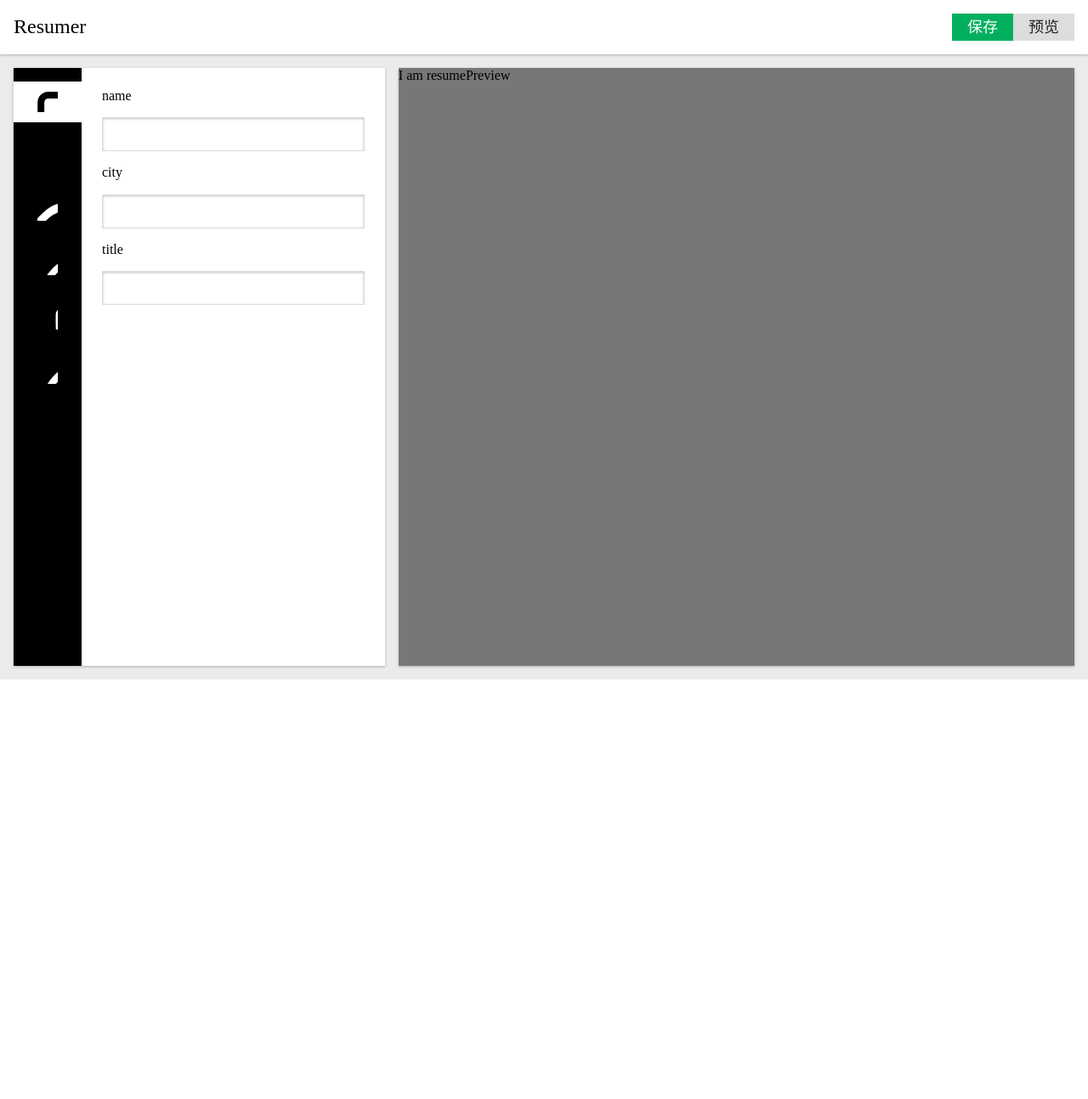
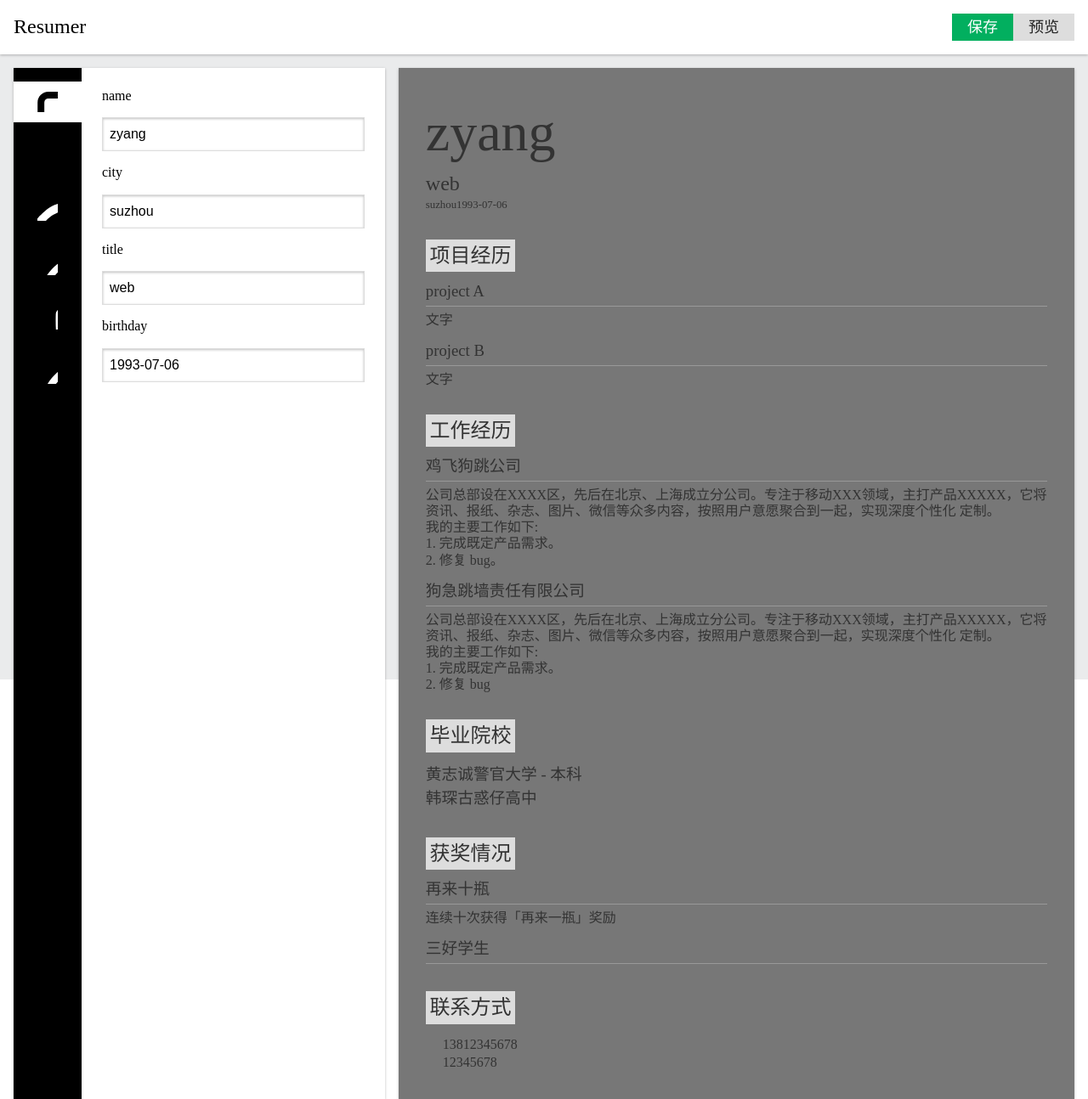
Before and after one commit to ZhaolYang/onlineResumer, a Vue app: page / in a window 1280 px wide. Shown: the whole page at 85% size. Before the commit the page ends 800 px from the top, so only its background shows below. Built offline with nearby package versions, Linux system fonts and the light colour scheme.

Commit message:
实现预览

```diff
--- a/src/App.vue
+++ b/src/App.vue
@@ -55,7 +55,7 @@
 
 
   #resumeEditor{
-    width: 35%;
+    min-width: 35%;
     background: #444;
   }
   #resumePreview{
--- a/src/components/ResumePreview.vue
+++ b/src/components/ResumePreview.vue
@@ -1,18 +1,113 @@
 <template>
 	<div id="resumePreview">
-		I am resumePreview
+
+		<section data-name="profile" v-show="resume.profile">
+			<h1>
+				{{resume.profile.name}}
+			</h1>
+			<h2>{{resume.profile.title}}</h2>
+			<p>
+				<small>{{resume.profile.city}}</small>
+				<small>{{resume.profile.birthday}}</small>
+			</p>
+		</section>
+
+		<section data-name="projects" v-show="resume.education">
+			<h2>项目经历</h2>
+			<ol>
+				<li v-for="item in resume.projects">
+					<h3>{{item.name}}</h3>
+					<p v-show="item.content"> {{item.content}} </p>
+				</li>
+			</ol>
+		</section>
+
+		<section data-name="workHistory" v-show="resume.workHistory">
+			<h2>工作经历</h2>
+			<ol>
+				<li v-for="item in resume.workHistory">
+					<h3>{{item.company}}</h3>
+					<p v-show="item.content"> {{item.content}} </p>
+				</li>
+			</ol>
+		</section>
+
+		<section data-name="education" v-show="resume.education">
+			<h2>毕业院校</h2>
+			<ol>
+				<li v-for="item in resume.education">
+					<h3>{{item.school}}
+						<span v-show="item.content"> - {{item.content}} </span>
+					</h3>
+				</li>
+			</ol>
+		</section>
+
+		<section data-name="awards" v-show="resume.awards">
+			<h2>获奖情况</h2>
+			<ol>
+				<li v-for="item in resume.awards">
+					<h3>{{item.name}}</h3>
+					<p v-show="item.content"> {{item.content}} </p>
+				</li>
+			</ol>
+		</section>
+
+		<section data-name="contacts" v-show="resume.contacts">
+			<h2>联系方式</h2>
+			<table>
+				<tr v-for="item in resume.contacts">
+					<td>{{item.contacts}}</td>
+					<td v-show="item.content"> {{item.content}} </td>
+				</tr>
+			</table>
+		</section>
 	</div>
 </template>
 
 <script>
 	export default {
-		name: 'ResumeEditor'
+		name: 'ResumeEditor',
+		computed: {
+			resume(){
+				return this.$store.state.resume
+			}
+		}
 	}
 </script>
 
-<style>
-	#resumePreview {
-		background: #fff;
-		box-shadow: 0 1px 3px 0 rgba(0,0,0,0.25);
+<style lang="scss">
+	#resumePreview { background:white; box-shadow:0 1px 3px 0 rgba(0,0,0,0.25); padding: 2em;
+			color: #333; line-height: 1.2; overflow: auto;
+			* {box-sizing: border-box; font-variant: normal; font-weight: normal;}
+			ol{ list-style: none; }
+			section + section{ margin-top: 2em; }
+			p{ white-space: pre-line; } // 请问为什么要加这一行
+			section {
+				> h2:first-child{ background: #ddd; display: inline-block; padding: .2em;
+					margin-bottom: .5em;
+			}
+		}
+		section[data-name="profile"]{
+			> h1{ margin: .1em 0; font-size: 4em; }
+		}
+		section[data-name="workHistory"],
+		section[data-name="projects"],
+		section[data-name="awards"]{
+			li + li { margin-top: 1em; }
+			li {
+				h3{ border-bottom: 1px solid #999; padding-bottom: .3em; margin-bottom: .3em; }
+			}
+		}
+		section[data-name="education"]{
+			li{
+				line-height: 1.5;
+			}
+		}
+		section[data-name="contacts"]{
+			td:first-child{
+				padding-right: 1em;
+			}
+		}
 	}
 </style>
--- a/src/store/index.js
+++ b/src/store/index.js
@@ -9,32 +9,41 @@
         resume: {
           config: [
             { field: 'profile', icon: 'id' },
-            { field: 'work history', icon: 'work' },
+            { field: 'workHistory', icon: 'work' },
             { field: 'education', icon: 'book' },
             { field: 'projects', icon: 'heart' },
             { field: 'awards', icon: 'cup' },
             { field: 'contacts', icon: 'phone' },
           ],
           profile: {
-            name: '',
-            city: '',
-            title: ''
+            name: 'zyang',
+            city: 'suzhou',
+            title: 'web',
+            birthday: '1993-07-06'
           },
-          'work history': [
-          	{ company: 'AL', content: '我的第二份工作是' },
-          	{ company: 'TX', content: '我的第一份工作是' }
-          ],
+          workHistory: [
+	        {
+	          company: '鸡飞狗跳公司', content: `公司总部设在XXXX区，先后在北京、上海成立分公司。专注于移动XXX领域，主打产品XXXXX，它将资讯、报纸、杂志、图片、微信等众多内容，按照用户意愿聚合到一起，实现深度个性化 定制。
+	我的主要工作如下:
+	1. 完成既定产品需求。
+	2. 修复 bug。`
+	        },
+	        { company: '狗急跳墙责任有限公司', content: `公司总部设在XXXX区，先后在北京、上海成立分公司。专注于移动XXX领域，主打产品XXXXX，它将资讯、报纸、杂志、图片、微信等众多内容，按照用户意愿聚合到一起，实现深度个性化 定制。
+	我的主要工作如下:
+	1. 完成既定产品需求。
+	2. 修复 bug` },
+	      ],
           education: [
-          	{ school: 'AL', content: '文字' },
-          	{ school: 'TX', content: '文字' }
+          	{ school: '黄志诚警官大学', content: '本科' },
+        	{ school: '韩琛古惑仔高中'},
           ],
           projects: [
           	{ name: 'project A', content: '文字' },
           	{ name: 'project B', content: '文字' }
           ],
           awards: [
-          	{ name: 'awards A', content: '文字' },
-          	{ name: 'awards B', content: '文字' }
+          	{ name: '再来十瓶', content: '连续十次获得「再来一瓶」奖励' },
+          	{ name: '三好学生'},
           ],
           contacts: [
           	{ contact: 'phone', content: '13812345678' },
```
